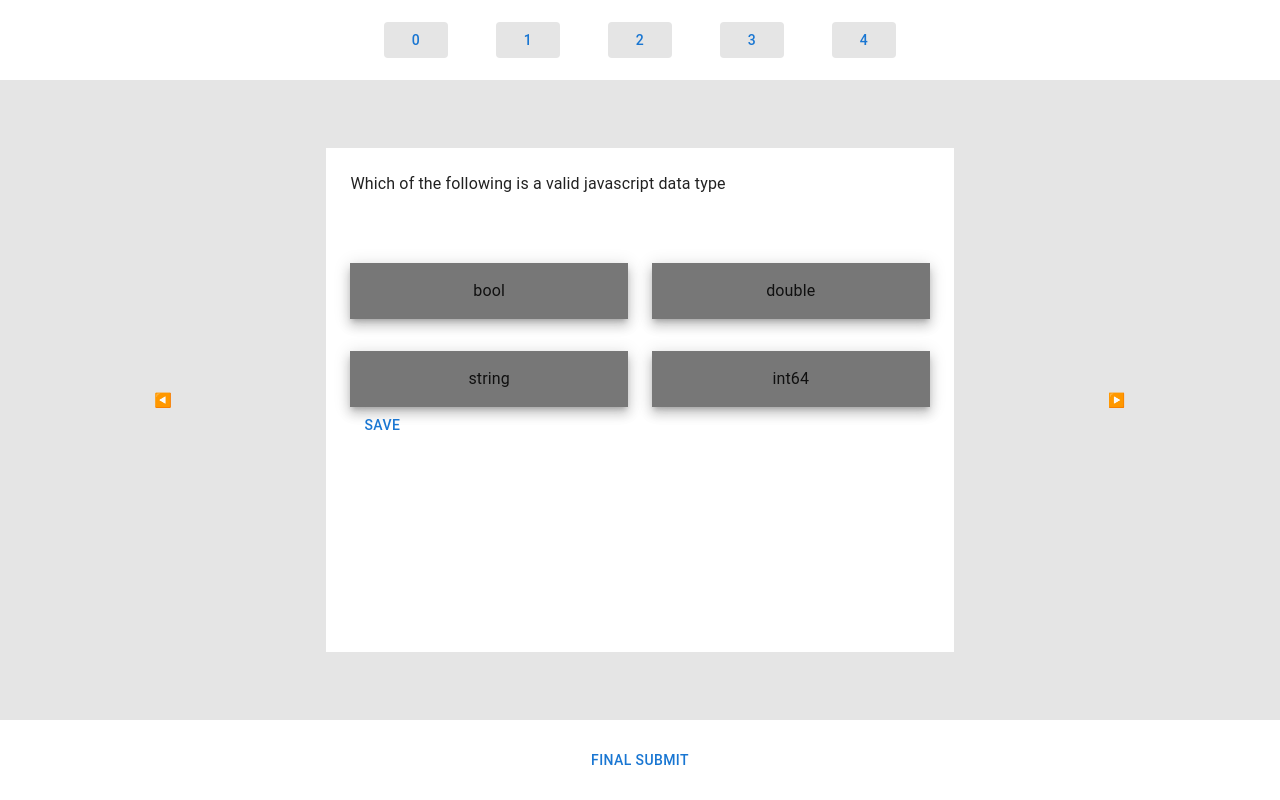
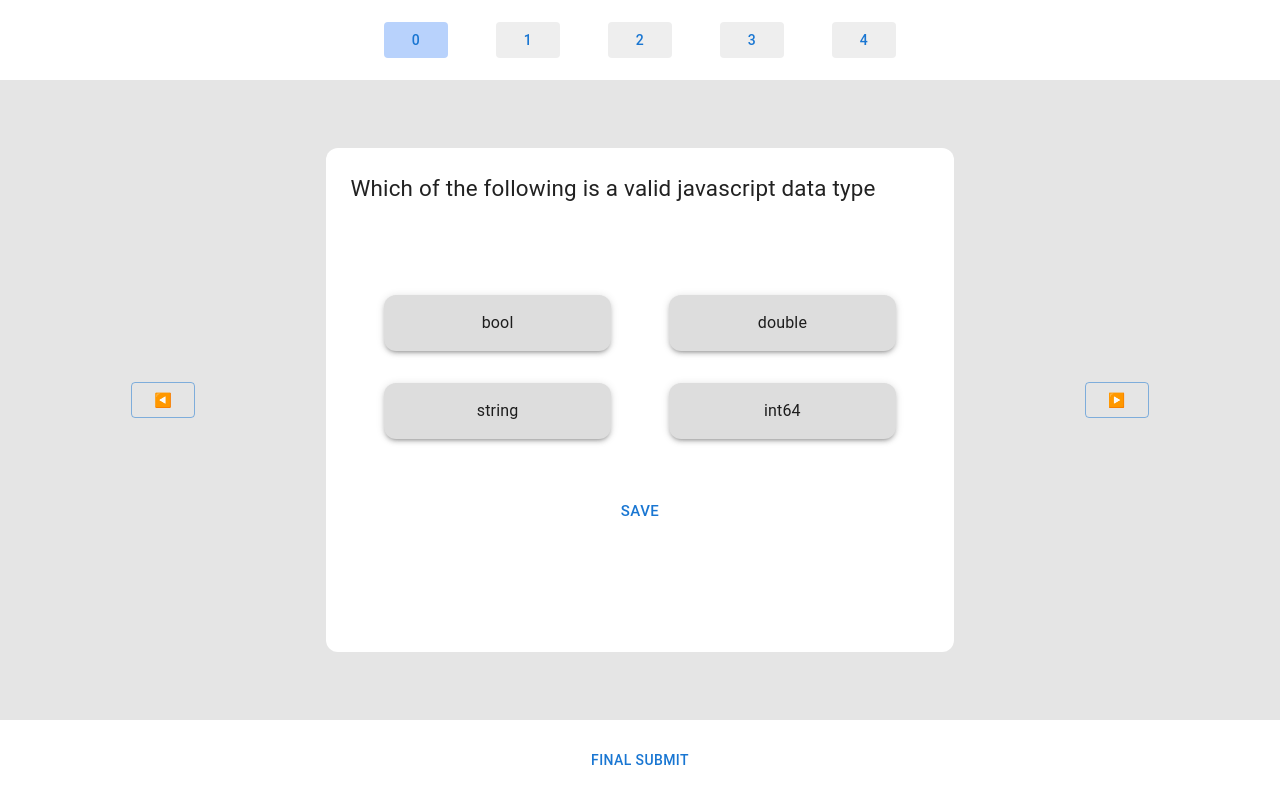
Before and after one commit to kevkanae/assignment2, a React (Create React App) app: page /quiz in a window 1280 px wide. Built offline with nearby package versions, Linux system fonts and the light colour scheme.

Commit message:
quiz ui done

```diff
--- a/src/components/GridOptions.tsx
+++ b/src/components/GridOptions.tsx
@@ -1,4 +1,5 @@
-import { Grid, Typography, Box } from "@mui/material";
+import { Grid, Typography, Box, Button } from "@mui/material";
+import { useState } from "react";
 
 interface IOptions {
   options: string | number | boolean;
@@ -7,16 +8,25 @@ interface IOptions {
 }
 
 const GridOptions = (props: IOptions) => {
+  // const [active, setActive] = useState(false);
   return (
-    <Grid item xs={6} onClick={() => props.clickedAns(props.ansIndex)}>
+    <Grid
+      item
+      xs={5}
+      onClick={() => {
+        // setActive(!active);
+        props.clickedAns(props.ansIndex);
+      }}
+    >
       <Box
         sx={{
-          backgroundColor: "#777",
+          backgroundColor: "#ddd",
           p: 2,
-          boxShadow: 7,
-          "&:hover": { cursor: "pointer" },
+          boxShadow: 3,
+          borderRadius: 3,
+          "&:hover": { cursor: "pointer", backgroundColor: "#aaa" },
           "&:active": {
-            backgroundColor: "#e5e5e5",
+            backgroundColor: "white",
           },
         }}
       >
--- a/src/components/Question.tsx
+++ b/src/components/Question.tsx
@@ -6,8 +6,8 @@ interface IQuestion {
 
 const Question = (props: IQuestion) => {
   return (
-    <Box sx={{ height: "20%", width: "100%" }}>
-      <Typography>{props.q}</Typography>
+    <Box sx={{ height: "20%", width: "100%", mb: "2rem" }}>
+      <Typography sx={{ fontSize: "1.4rem" }}>{props.q}</Typography>
     </Box>
   );
 };
--- a/src/pages/Quiz.tsx
+++ b/src/pages/Quiz.tsx
@@ -17,10 +17,8 @@ const Quiz = () => {
 
   const handleQChange = (curr: number, type: number) => {
     if (type === +1 && currentIndex !== 4) {
-      console.log(curr + 1);
       setCurrentIndex(curr + 1);
     } else if (type === -1 && currentIndex !== 0) {
-      console.log(curr - 1);
       setCurrentIndex(curr - 1);
     }
     setCurrentAnswerIndex(-1);
@@ -54,7 +52,6 @@ const Quiz = () => {
     // If Answer Key exists in local storage
     if (localStorage.getItem("ANS") !== null) {
       let prevAns = JSON.parse(localStorage.getItem("ANS") || "");
-      console.log(prevAns);
       //if current Q exists then modify
       let ind = prevAns.findIndex((x: { qi: number }) => x.qi === curr);
 
@@ -71,7 +68,6 @@ const Quiz = () => {
       localStorage.setItem("ANS", JSON.stringify(thisOnlyRunsOnce));
     }
   };
-  console.log(currentStatus);
 
   return (
     <>
@@ -88,7 +84,12 @@ const Quiz = () => {
           <Button
             key={i}
             sx={{
-              backgroundColor: x.status ? "lightgreen" : "#e5e5e5",
+              backgroundColor: x.status
+                ? "lightgreen"
+                : currentIndex === i
+                ? "#b8d2fc"
+                : "#eee",
+              // backgroundColor: x.status ? "lightgreen" : "#e5e5e5",
               mx: 3,
             }}
             onClick={() => setCurrentIndex(i)}
@@ -107,7 +108,12 @@ const Quiz = () => {
           backgroundColor: "#E5E5E5",
         }}
       >
-        <Button onClick={() => handleQChange(currentIndex, -1)}>◀️</Button>
+        <Button
+          variant="outlined"
+          onClick={() => handleQChange(currentIndex, -1)}
+        >
+          ◀️
+        </Button>
         <Box
           sx={{
             backgroundColor: "white",
@@ -115,6 +121,7 @@ const Quiz = () => {
             height: "63vh",
             my: 3,
             p: 3,
+            borderRadius: 3,
           }}
         >
           <>
@@ -137,10 +144,31 @@ const Quiz = () => {
                 />
               ))}
             </Grid>
-            <Button onClick={() => handleSaveAnswer(currentIndex)}>Save</Button>
+            <Box
+              sx={{
+                height: "10vh",
+                width: "100%",
+                display: "flex",
+                alignItems: "center",
+                justifyContent: "center",
+                mt: "2rem",
+              }}
+            >
+              <Button
+                size="large"
+                onClick={() => handleSaveAnswer(currentIndex)}
+              >
+                Save
+              </Button>
+            </Box>
           </>
         </Box>
-        <Button onClick={() => handleQChange(currentIndex, +1)}>▶️</Button>
+        <Button
+          variant="outlined"
+          onClick={() => handleQChange(currentIndex, +1)}
+        >
+          ▶️
+        </Button>
       </Box>
       <Box
         sx={{
@@ -152,7 +180,7 @@ const Quiz = () => {
         }}
       >
         <Button
-          sx={{}}
+          sx={{ alignSelf: "center" }}
           onClick={() => {
             let fa = JSON.parse(localStorage.getItem("ANS") || "");
             console.log(fa);
```
